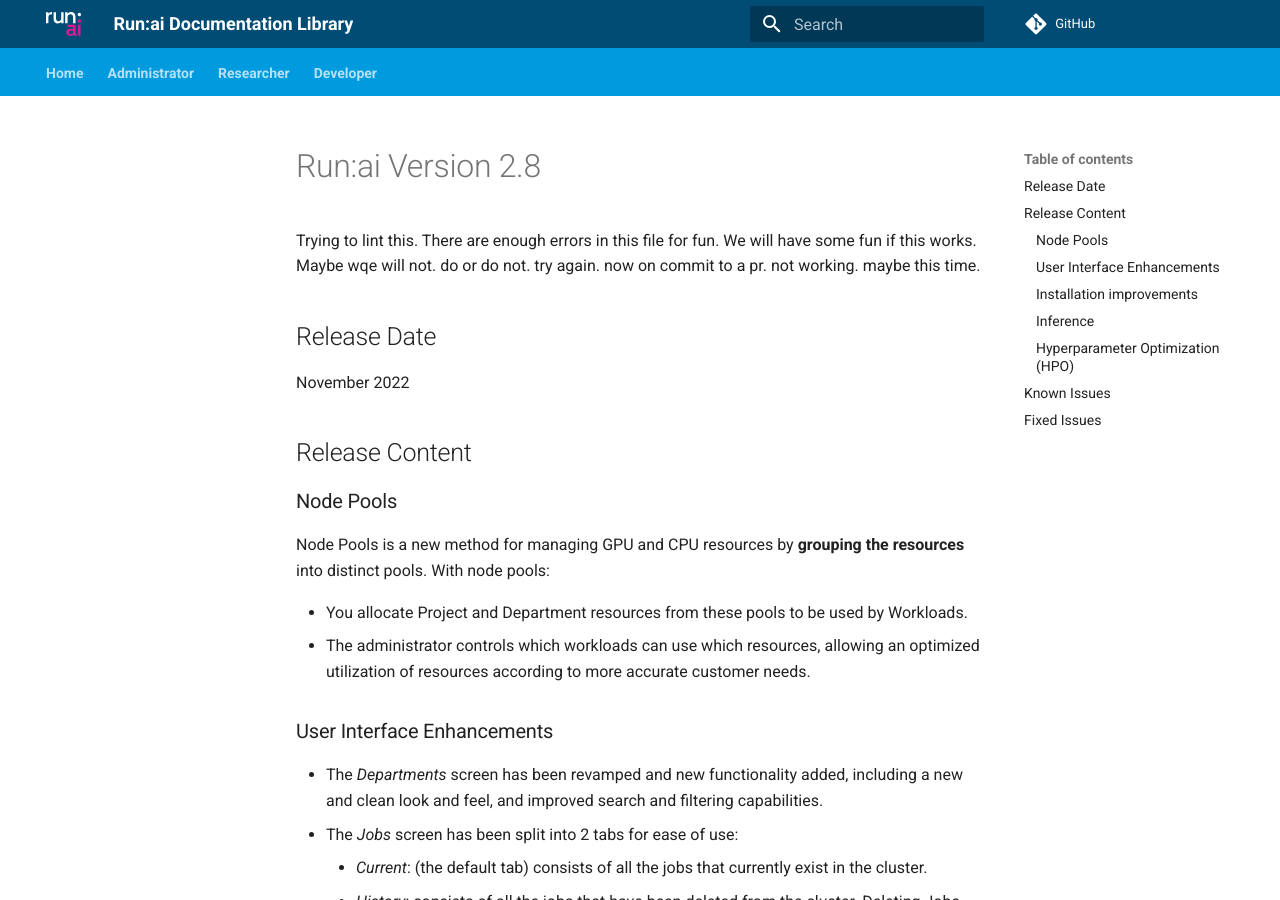
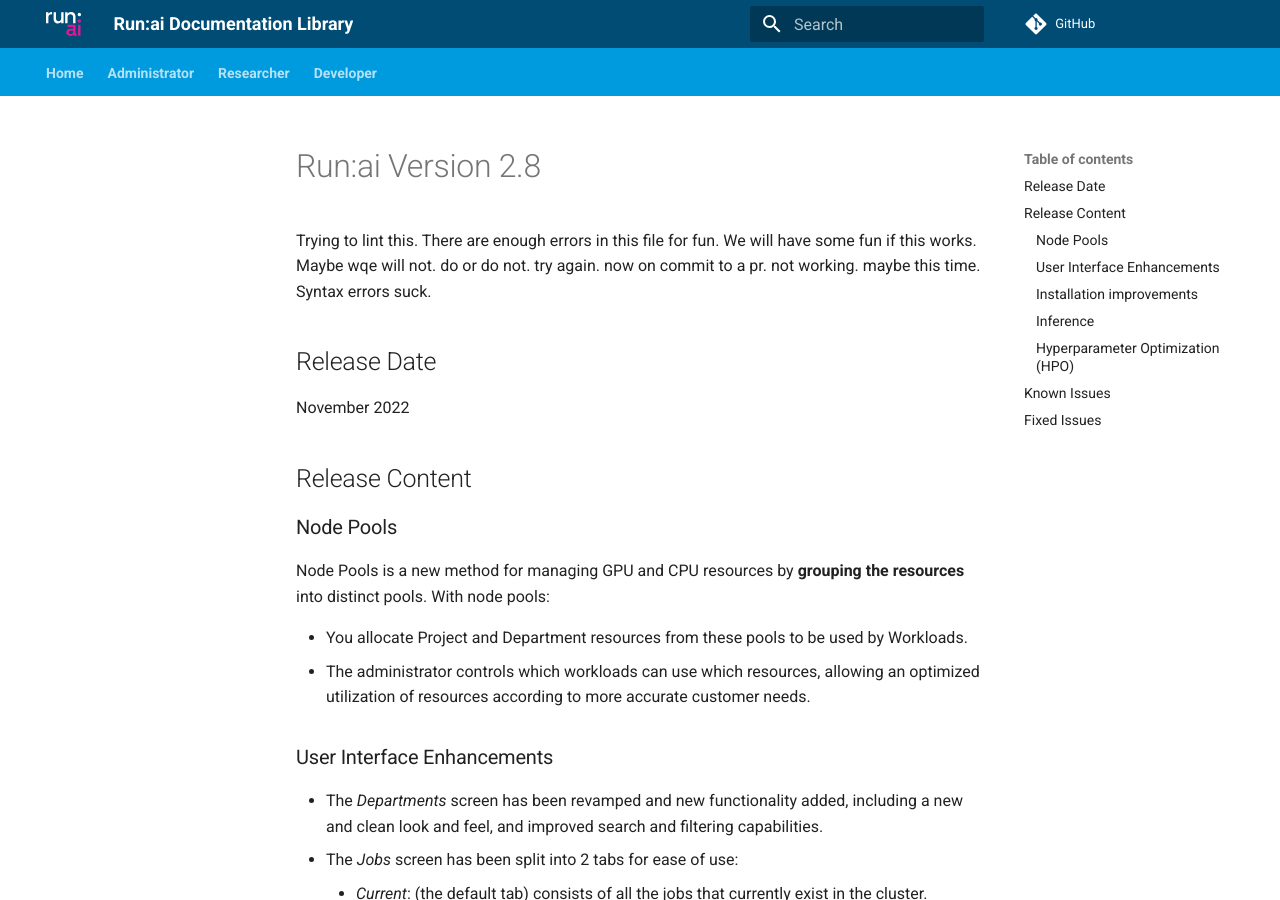
Before and after one commit to jasonnovichRunAI/gh-pages-test, an MkDocs documentation site: the page built from docs/home/whats-new-2-8-copy.md, in a window 1280 px wide and 900 px high. Built offline with MkDocs 1.6.1 and Material for MkDocs 9.7.7, drawn with Linux system fonts in a browser that asks for light colours; comment, search, counter and statistics services are not loaded; the version menu is left out.

Commit message:
linting on commit to open pr #3

```diff
--- a/docs/home/whats-new-2-8-copy.md
+++ b/docs/home/whats-new-2-8-copy.md
@@ -6,6 +6,8 @@
 Maybe wqe will not.
 do or do not.
 try again. now on commit to a pr. not working. maybe this time.
+Syntax errors suck.
+
 ## Release Date
  November 2022
 
```
